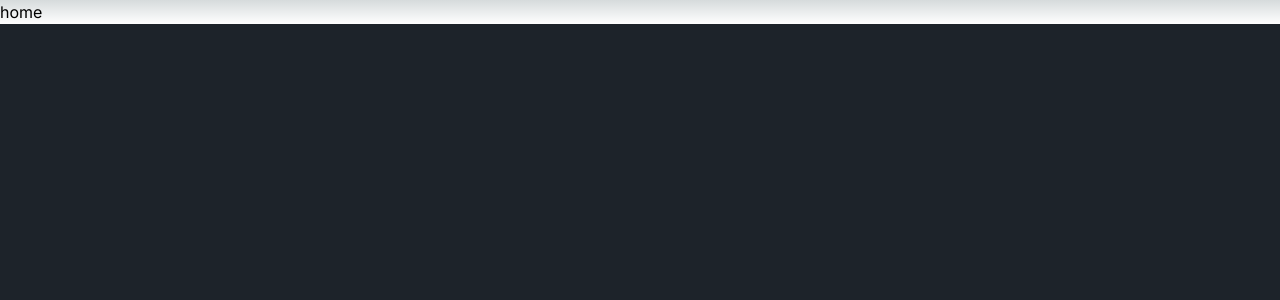
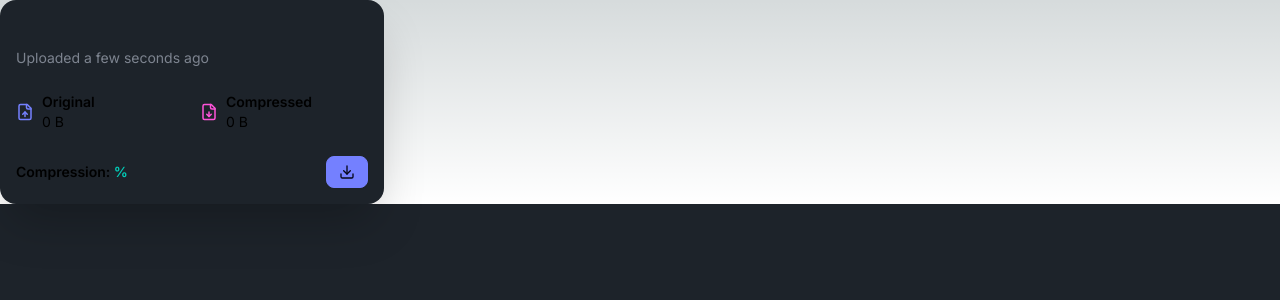
Before and after one commit to AsifAhmedSahil/PixlePulse-AI---Next.js--cloudinary-AI-Tailwind-typescript-clerk, a Next.js app: page /home in a window 1280 px wide. Shown: the top 300 px of the page. Built offline with nearby package versions, Linux system fonts and the light colour scheme.

Commit message:
video card functions

```diff
--- a/app/(app)/home/page.tsx
+++ b/app/(app)/home/page.tsx
@@ -1,8 +1,9 @@
+import VideoCard from '@/components/VideoCard'
 import React from 'react'
 
 const Home = () => {
   return (
-    <div>home</div>
+    <VideoCard/>
   )
 }
 
--- a/app/(app)/social-share/page.tsx
+++ b/app/(app)/social-share/page.tsx
@@ -27,34 +27,32 @@ const SocialShare = () => {
     }
   },[selectedFormat,uploadedImage])
 
-  const handleFileUpload =async (event: React.ChangeEvent<HTMLInputElement>) =>{
+  const handleFileUpload = async (event: React.ChangeEvent<HTMLInputElement>) => {
     const file = event.target.files?.[0];
     if(!file) return;
-    setIsUploading(true)
-
+    setIsUploading(true);
     const formData = new FormData();
-    formData.append("file",file)
+    formData.append("file", file);
 
     try {
-      const response = await fetch("/api/image-upload",{
-        method:"POST",
-        body:formData
-      })
+        const response = await fetch("/api/image-upload", {
+            method: "POST",
+            body: formData
+        })
 
-      if(!response.ok){
-        throw new Error("Failed to upload image");
-      }
+        if(!response.ok) throw new Error("Failed to upload image");
 
-      const data = await response.json()
-      setUploadedImage(data.public_id)
+        const data = await response.json();
+        setUploadedImage(data.publicId);
+
 
     } catch (error) {
-      console.log(error)
-      alert("Failed to upload image")
+        console.log(error)
+        alert("Failed to upload image");
     } finally{
-      setIsUploading(false)
+        setIsUploading(false);
     }
-  }
+};
 
   const handleFileDownload =() =>{
     console.log(imageRef.current?.src)
--- /dev/null
+++ b/components/VideoCard.tsx
@@ -0,0 +1,116 @@
+'use client'
+import React from 'react'
+import { useState,useEffect,useCallback } from 'react'
+import {getCldImageUrl,getCldVideoUrl} from "next-cloudinary"
+import { Download,Clock,FileDown,FileUp } from 'lucide-react'
+import dayjs from "dayjs"
+import relativeTime from "dayjs/plugin/relativeTime"
+import {filesize} from "filesize"
+import { Video } from '@prisma/client'
+
+dayjs.extend(relativeTime)
+
+interface VideoCardProps {
+  video:Video,
+  onDownload: (url:string,title:string) => void
+}
+
+
+
+const VideoCard : React.FC<VideoCardProps>= ({video,onDownload}) => {
+  const [isHovered,setIsHovered] = useState(false)
+  const [previewError,setPreviewError] = useState(false)
+
+  const getThumbnailUrl = useCallback((publicId:string)=>{
+    return getCldImageUrl({
+      src: publicId,
+      width:400,
+      height:250,
+      crop:"fill",
+      gravity:"auto",
+      format:"jpg",
+      quality:"auto",
+      assetType:"video"
+    })
+  },[])
+
+  const getFullVideoUrl = useCallback((publicId:string)=>{
+    return getCldVideoUrl({
+      src: publicId,
+      width:1920,
+      height:1080,
+
+    })
+  },[])
+
+  const getPreviewVideoUrl = useCallback((publicId:string)=>{
+    return getCldVideoUrl({
+      src: publicId,
+      width:400,
+      height:225,
+      rawTransformations: ["e_preview:duration_15:max_seg_9:min_seg_dur_1"]
+
+    })
+  },[])
+
+  const formatSize = useCallback((size:number)=>{
+    return filesize(size)
+  },[])
+
+  const formatDuration = useCallback((second:number)=>{
+    const minutes = Math.floor(second / 60);
+    const remainingSeconds = Math.round(second % 60);
+    return `${minutes}:${remainingSeconds.toString().padStart(2,"0")}`;
+  },[])
+
+
+
+
+
+
+  return (
+    <div className='max-w-sm card bg-base-100 shadow-xl hover:shadow-2xl transition-all duration-300'>
+      <div className="card-body p-4">
+            <h2 className="card-title text-lg font-bold">{}</h2>
+            <p className="text-sm text-base-content opacity-70 mb-4">
+              {}
+            </p>
+            <p className="text-sm text-base-content opacity-70 mb-4">
+              Uploaded {dayjs().fromNow()}
+            </p>
+            <div className="grid grid-cols-2 gap-4 text-sm">
+              <div className="flex items-center">
+                <FileUp size={18} className="mr-2 text-primary" />
+                <div>
+                  <div className="font-semibold">Original</div>
+                  <div>{formatSize(Number())}</div>
+                </div>
+              </div>
+              <div className="flex items-center">
+                <FileDown size={18} className="mr-2 text-secondary" />
+                <div>
+                  <div className="font-semibold">Compressed</div>
+                  <div>{formatSize(Number())}</div>
+                </div>
+              </div>
+            </div>
+            <div className="flex justify-between items-center mt-4">
+              <div className="text-sm font-semibold">
+                Compression:{" "}
+                <span className="text-accent">{}%</span>
+              </div>
+              <button
+                className="btn btn-primary btn-sm"
+                onClick={() =>
+                  onDownload(getFullVideoUrl(video.publicId), video.title)
+                }
+              >
+                <Download size={16} />
+              </button>
+            </div>
+          </div>
+    </div>
+  )
+}
+
+export default VideoCard
--- a/package.json
+++ b/package.json
@@ -13,6 +13,9 @@
     "@prisma/client": "^5.18.0",
     "axios": "^1.7.4",
     "cloudinary": "^2.4.0",
+    "dayjs": "^1.11.12",
+    "filesize": "^10.1.4",
+    "lucide-react": "^0.427.0",
     "mongodb": "^6.8.0",
     "next": "14.2.5",
     "next-cloudinary": "^6.10.0",
```
Also changed, not shown: 2 other files (tests, documents, lock files or other folders).
